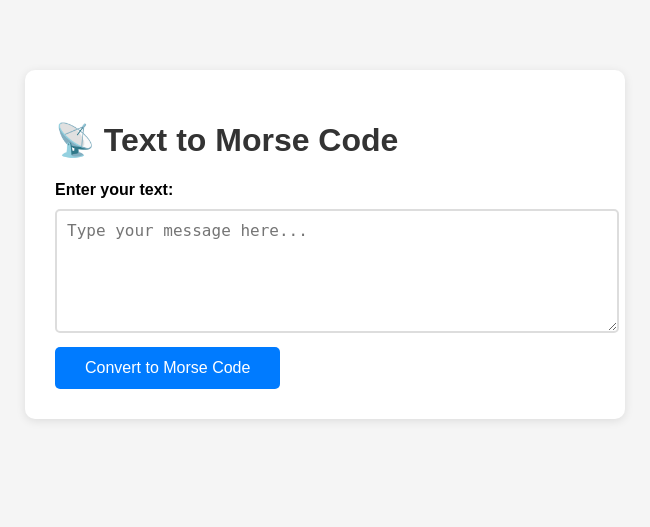
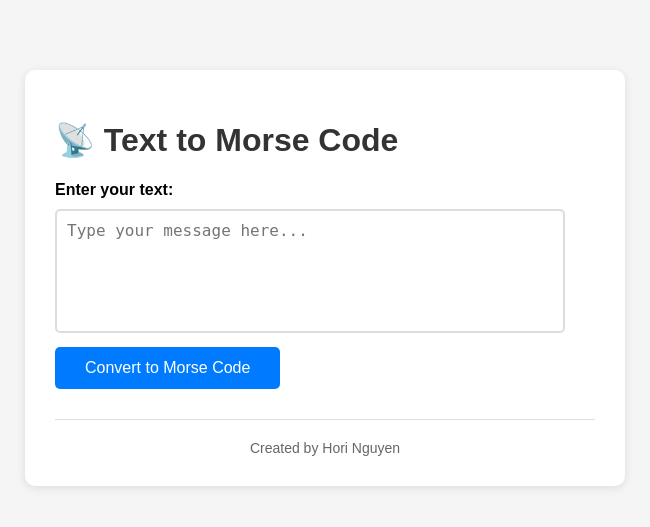
Before and after one commit to hantanguyen/Morse-Code-Translator, a Flask app: page / in a window 1280 px wide. Shown: the top 527 px of the page, without its empty margins (315-965 px from the left). Run offline with Flask 3, Linux system fonts and the light colour scheme.

Commit message:
edits to the styling

```diff
--- a/templates/index.html
+++ b/templates/index.html
@@ -25,13 +25,14 @@
         }
         /* Style the text input area */
         textarea {
-            width: 100%;
+            width: 90%;
             height: 100px;
             margin: 10px 0;
             padding: 10px;
             font-size: 16px;
             border: 2px solid #ddd;
             border-radius: 5px;
+            resize: none;
         }
         /* Style the submit button */
         button {
@@ -57,6 +58,15 @@
             font-family: monospace;
             word-break: break-all;
         }
+        /* Style the footer */
+        .footer {
+            text-align: center;
+            margin-top: 30px;
+            padding-top: 20px;
+            border-top: 1px solid #ddd;
+            color: #666;
+            font-size: 14px;
+        }
     </style>
 </head>
 <body>
@@ -78,6 +88,9 @@
             {{ result }}
         </div>
         {% endif %}
+        <div class="footer">
+            Created by Hori Nguyen
+        </div>
     </div>
 </body>
 </html>
```
